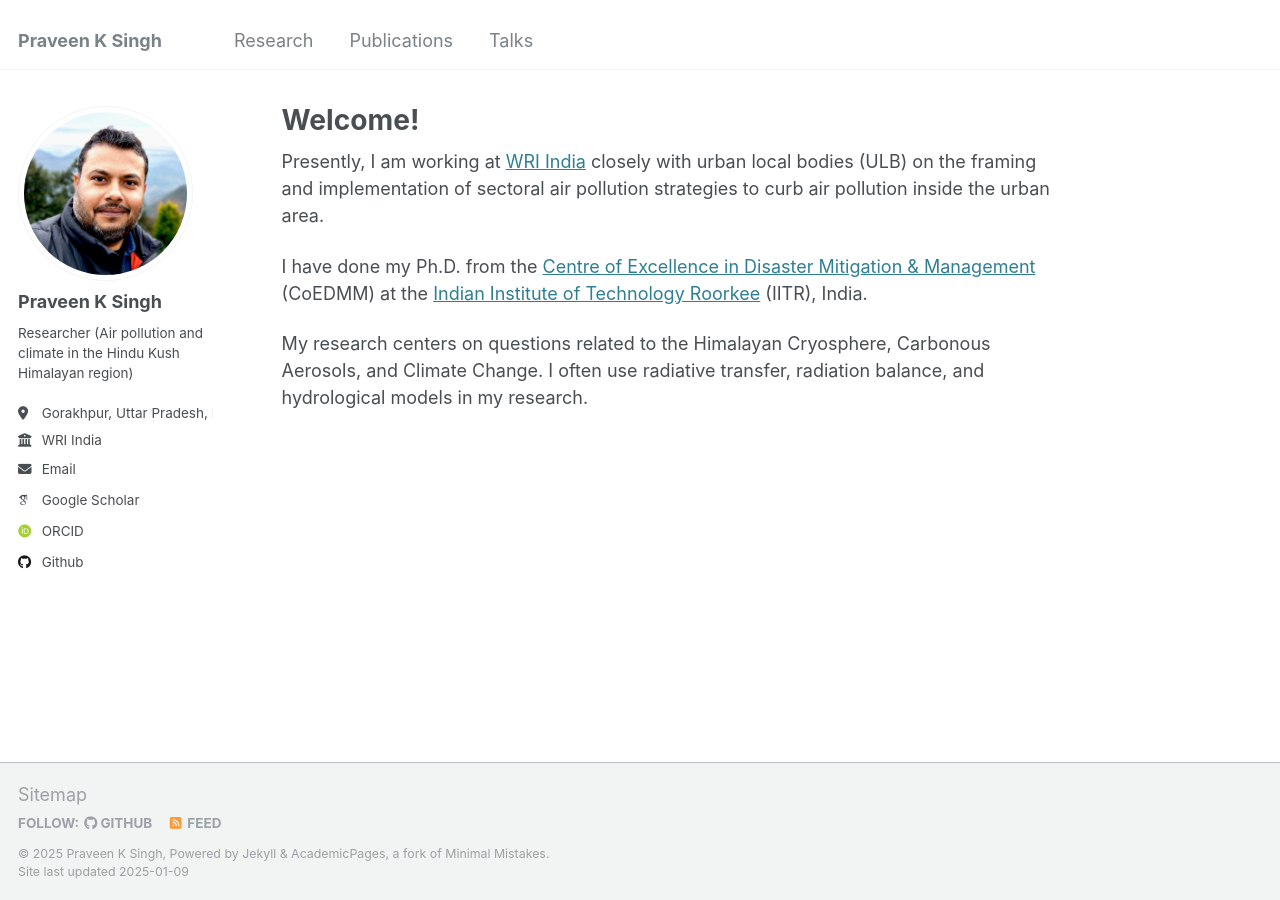
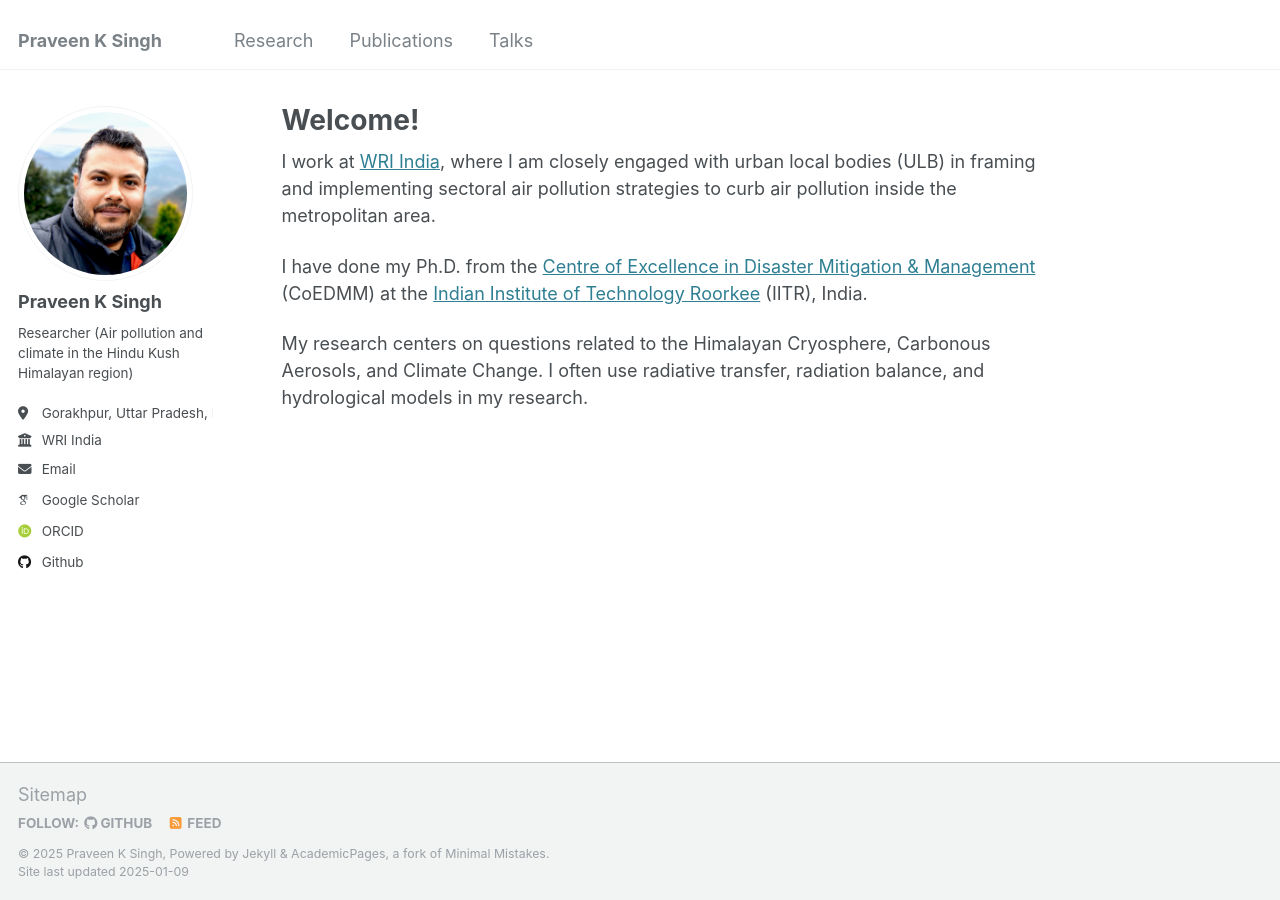
Before and after one commit to singhpraveenk/praveenksingh.github.io, a Jekyll site: the page built from _pages/about.md, in a window 1280 px wide. Built offline with Jekyll 4.4.1, drawn with Linux system fonts in a browser that asks for light colours; some web fonts are replaced.

Commit message:
Update about.md

```diff
--- a/_pages/about.md
+++ b/_pages/about.md
@@ -8,7 +8,7 @@ redirect_from:
   - /about.html
 ---
 
-Presently, I am working at <a href="https://wri-india.org/" target="_blank">WRI India</a> closely with urban local bodies (ULB) on the framing and implementation of sectoral air pollution strategies to curb air pollution inside the urban area.
+I work at <a href="https://wri-india.org/" target="_blank">WRI India</a>, where I am closely engaged with urban local bodies (ULB) in framing and implementing sectoral air pollution strategies to curb air pollution inside the metropolitan area.
 
 I have done my Ph.D. from the <a href="https://iitr.ac.in/Centres/Centre%20of%20Excellence%20in%20Disaster%20Mitigation%20and%20Management/Home.html" target="_blank">Centre of Excellence in Disaster Mitigation & Management</a> (CoEDMM) at the <a href="https://iitr.ac.in/" target="_blank">Indian Institute of Technology Roorkee</a> (IITR), India.
 
```
